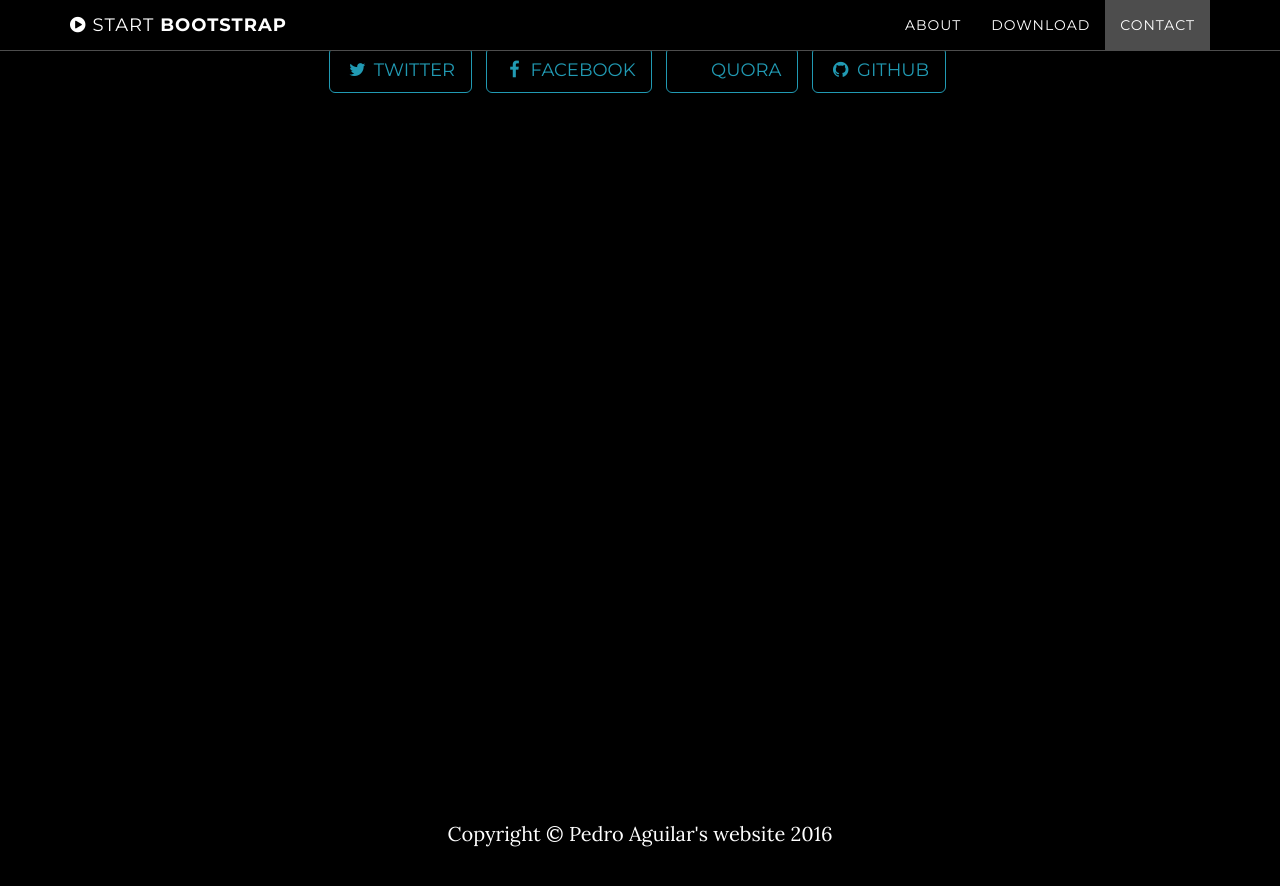
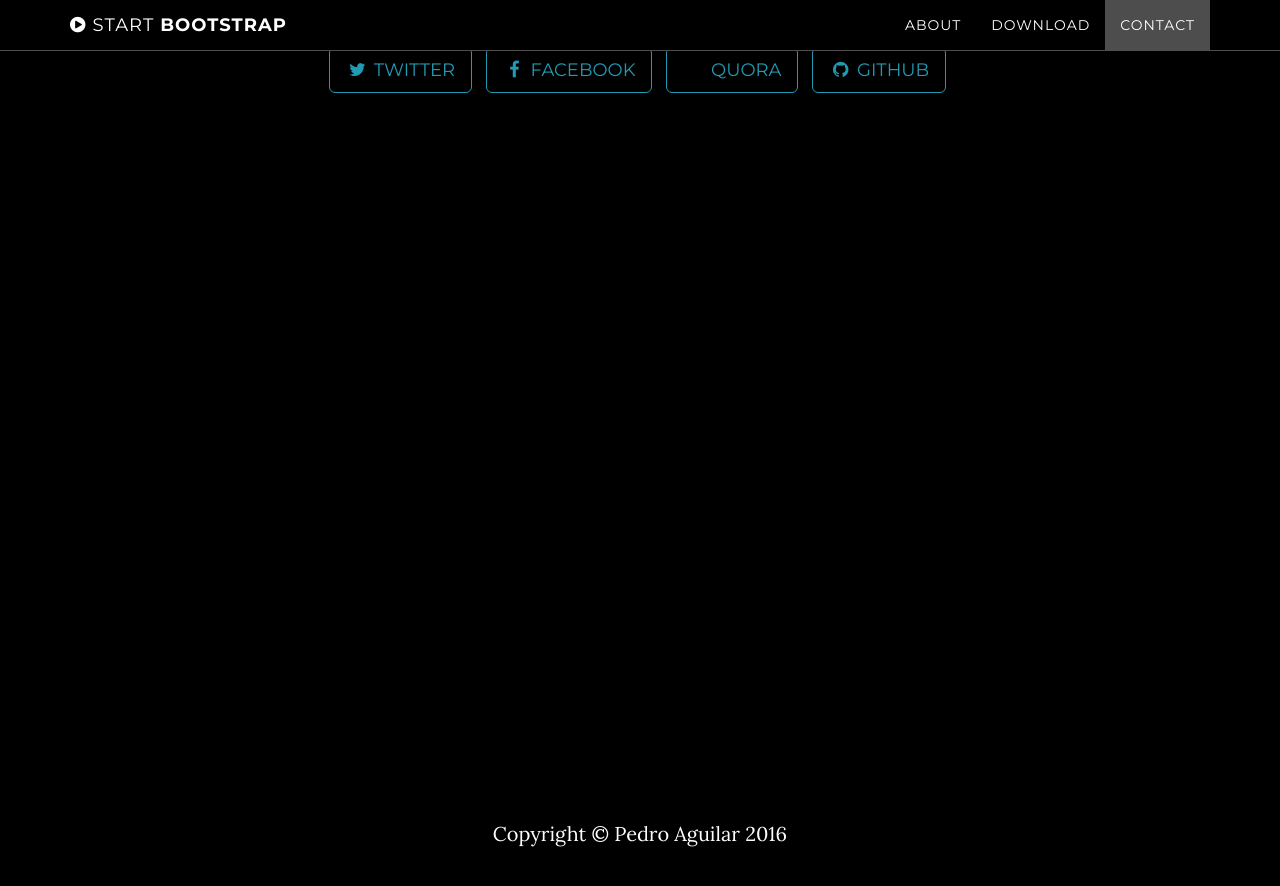
Before and after one commit to aguilapedro/aguilapedro.github.io, a Jekyll site: the page built from index.html, in a window 1280 px wide and 900 px high, scrolled down 2532 px. Shown: the top 886 px of the window. Built offline with Jekyll 4.4.1, drawn with Linux system fonts in a browser that asks for light colours; some of the changed text lies outside the part shown.

Commit message:
more config

```diff
--- a/_config.yml
+++ b/_config.yml
@@ -1,5 +1,5 @@
 # Site settings
-title: Grayscale
+title: Pedro Aguilar
 email: aguilapedro@gmail.com
 url: https://pedroaguilar.github.io
 description: "What I do with my free time."
@@ -10,7 +10,7 @@
   links: '#219ab3'
 
 # Footer settings
-footer: Pedro Aguilar's website
+footer: Pedro Aguilar
 
 # Social networks usernames (many more available: google-plus, flickr, dribbble, pinterest, instagram, tumblr, linkedin, etc.)
 social:
```
